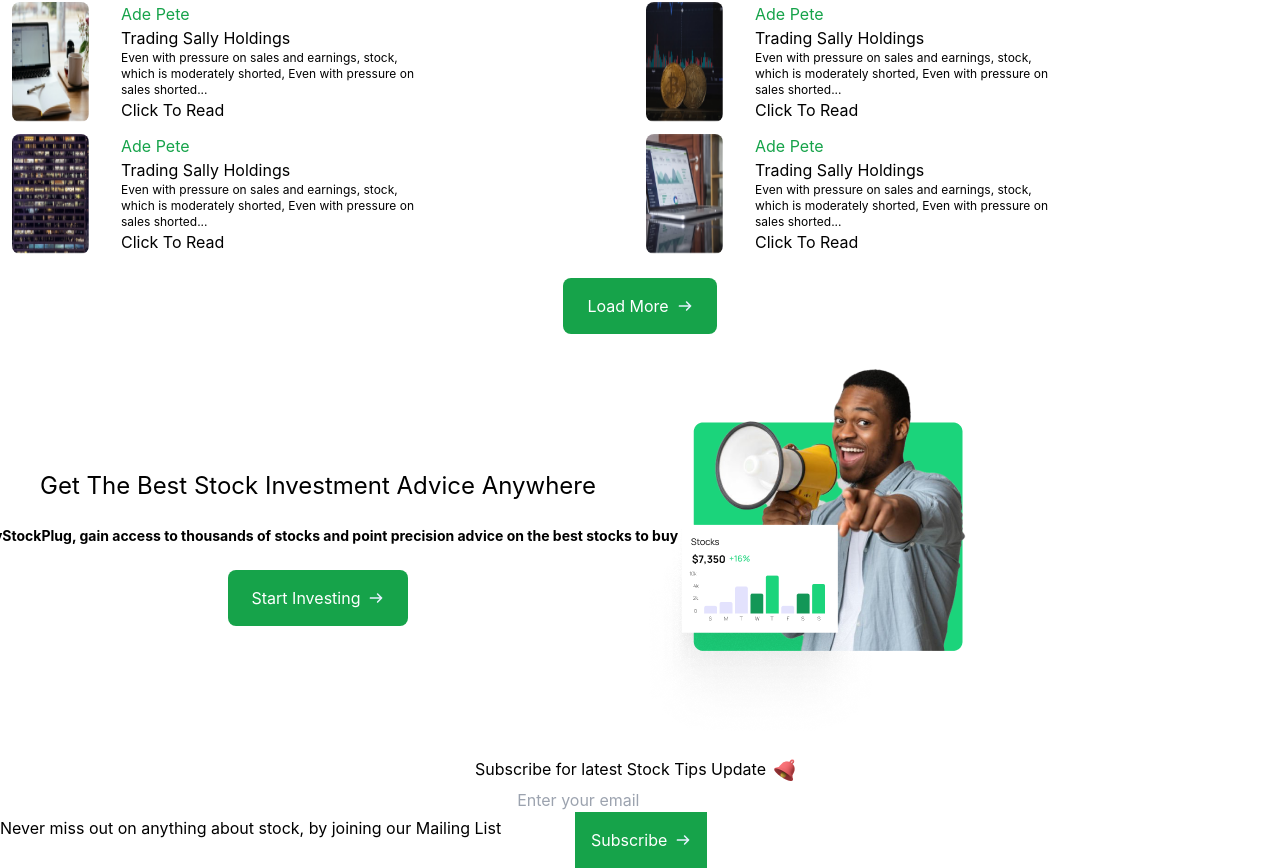
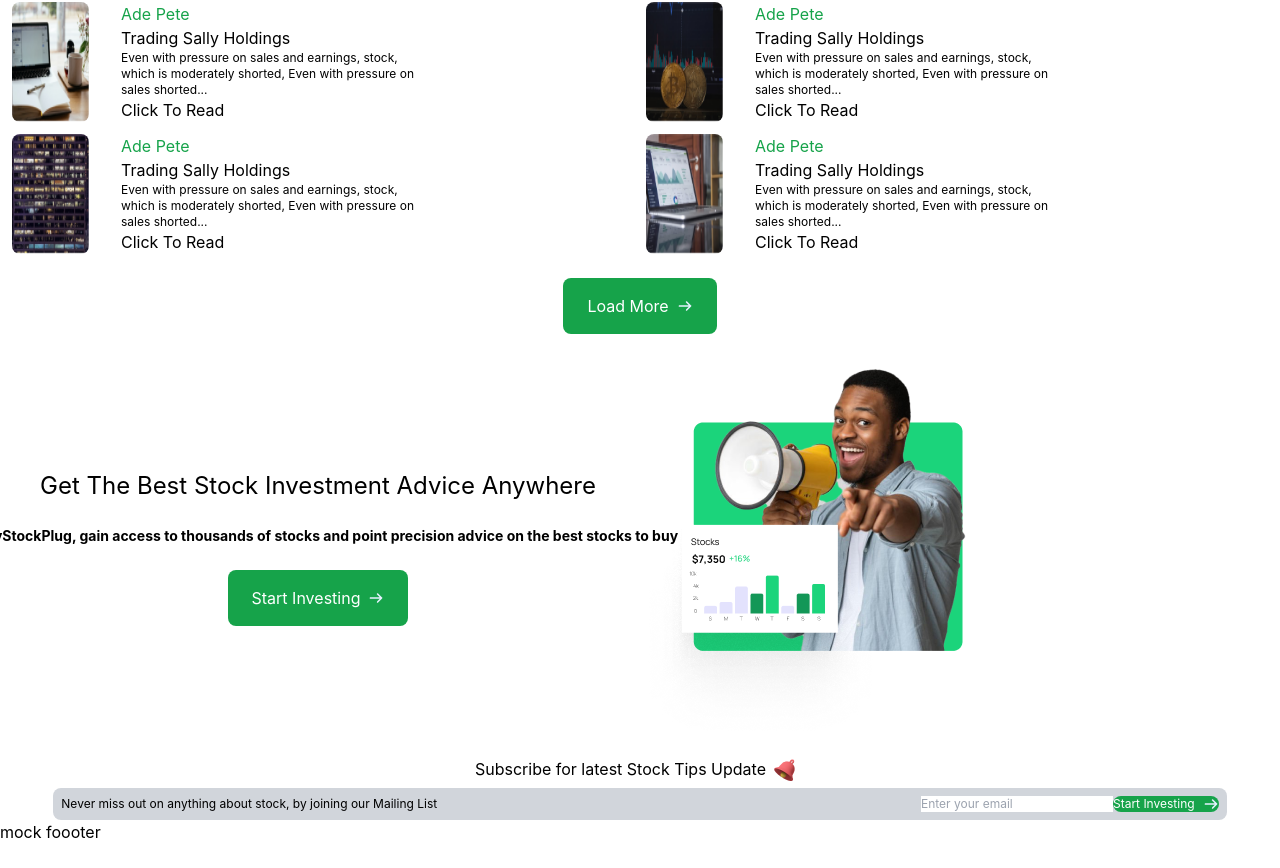
Before and after one commit to workshopapps/investment.web, a React (Create React App) app in the folder frontend/: page /StockTips in a window 1280 px wide. Shown: the part 1614-2482 px from the top of the page. After the commit the page ends 2458 px from the top, so only its background shows below. Built offline with nearby package versions, Linux system fonts and the light colour scheme.

Commit message:
updated stock tips page

```diff
--- a/frontend/src/components/StockTips/StockTips.jsx
+++ b/frontend/src/components/StockTips/StockTips.jsx
@@ -175,16 +175,18 @@ const StockTips = () => {
                 <h1>Subscribe for latest Stock Tips Update</h1>
                 <img src={bell} alt="" className=" float-right" />
             </div>
-            <div className="flex gap-4 items-center">
-                <div>Never miss out on anything about stock, by joining our Mailing List</div>
-                <div className="">
-                    {' '}
+            <div className="flex p-2 gap-2 justify-between text-xs bg-gray-300 w-11/12 mx-auto rounded-lg">
+                <p>Never miss out on anything about stock, by joining our Mailing List</p>
+                <span className="flex justify-between">
                     <input type="email" name="" id="" placeholder="Enter your email" />
-                    <button className="flex items-center gap-2 mx-auto bg-green-600 text-white p-4 ">
-                        Subscribe
+                    <button className="flex items-center gap-2 bg-green-600 text-white  rounded-lg">
+                        Start Investing
                         <img src={arrow} alt="" />
                     </button>
-                </div>
+                </span>
+            </div>
+            <div>
+                <h1>mock foooter</h1>
             </div>
         </div>
     );
```
